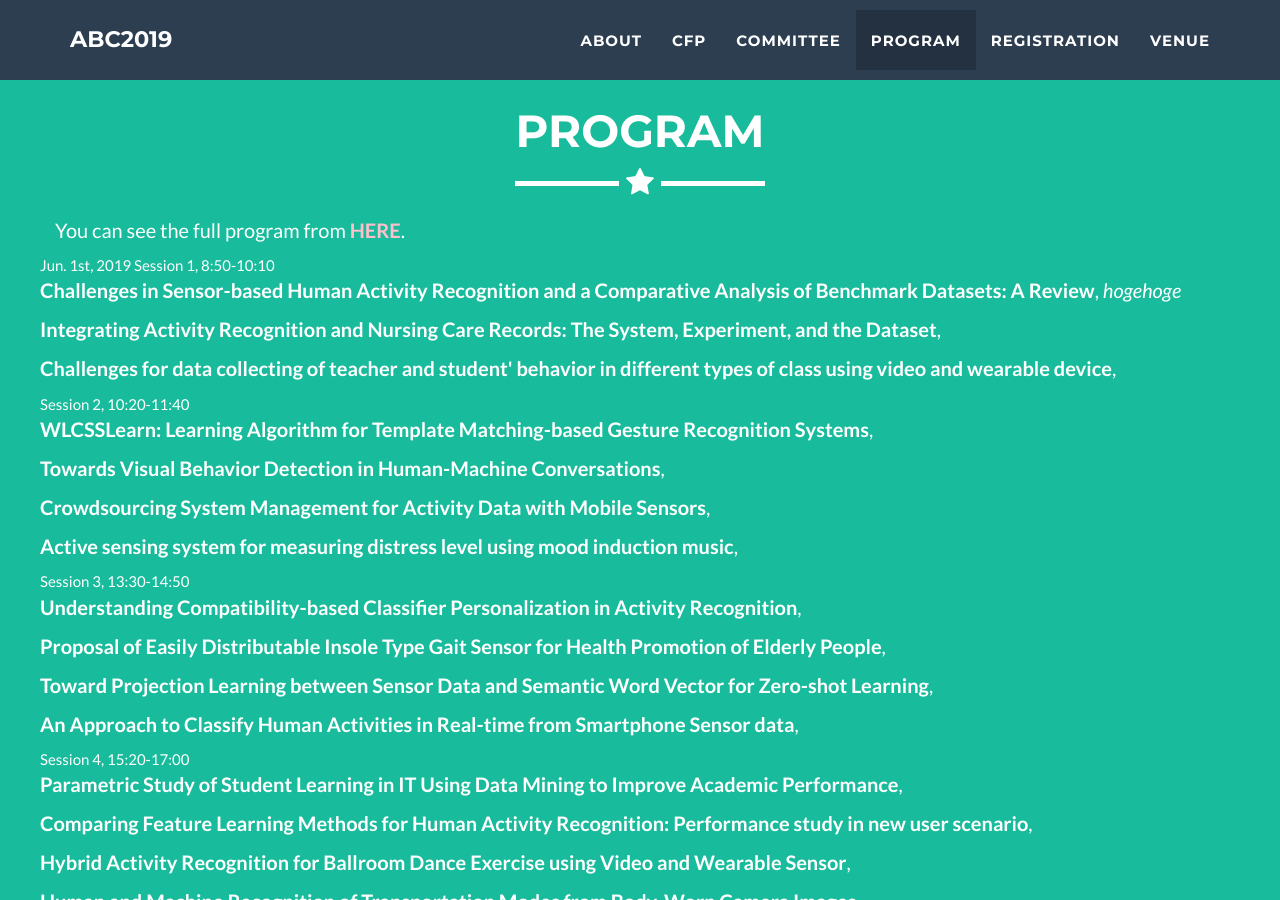
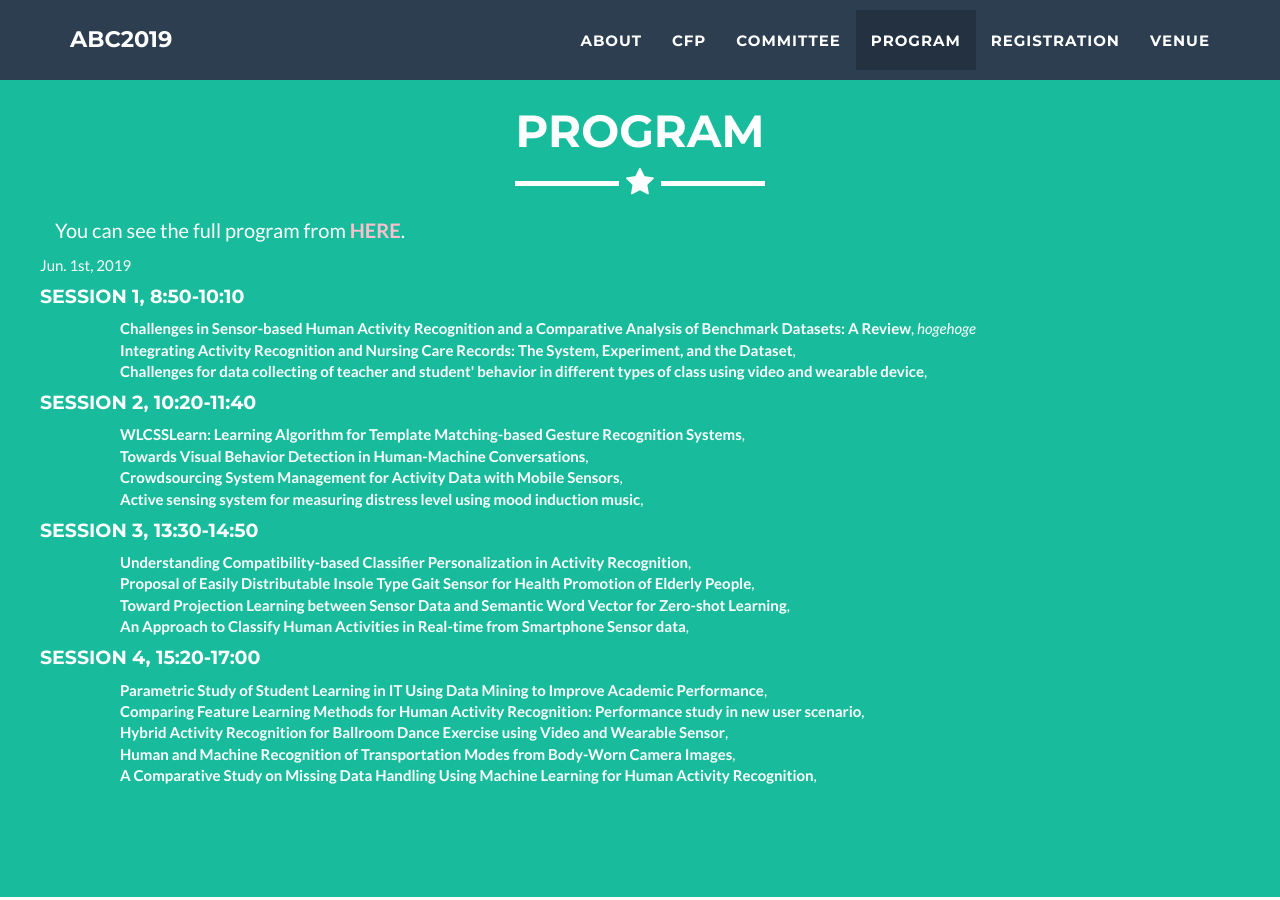
Before and after one commit to abc-research/2019, a Jekyll site: the page built from index.html, in a window 1280 px wide and 900 px high, scrolled down 1646 px. Built offline with Jekyll 4.4.1, drawn with Linux system fonts in a browser that asks for light colours.

Commit message:
Update program.html

```diff
--- a/_includes/program.html
+++ b/_includes/program.html
@@ -17,10 +17,12 @@
                 {% for date in site.program %}
                   <h３>{{ date.date}}</h３>
                   {% for session in date.session %}
-                    <h４>{{ session.name }}, {{session.time}}</h4>
+                    <h4>{{ session.name }}, {{session.time}}</h4>
+                    <ul>
                     {% for paper in session.paper %}
-                      <p><b>{{ paper.title }}</b>, <i>{{paper.authors}}</i></p>
+                      <ul><b>{{ paper.title }}</b>, <i>{{paper.authors}}</i></ul>
                     {% endfor %}
+                    </ul>
                   {% endfor %}
                 {% endfor %}
               </div>
```
